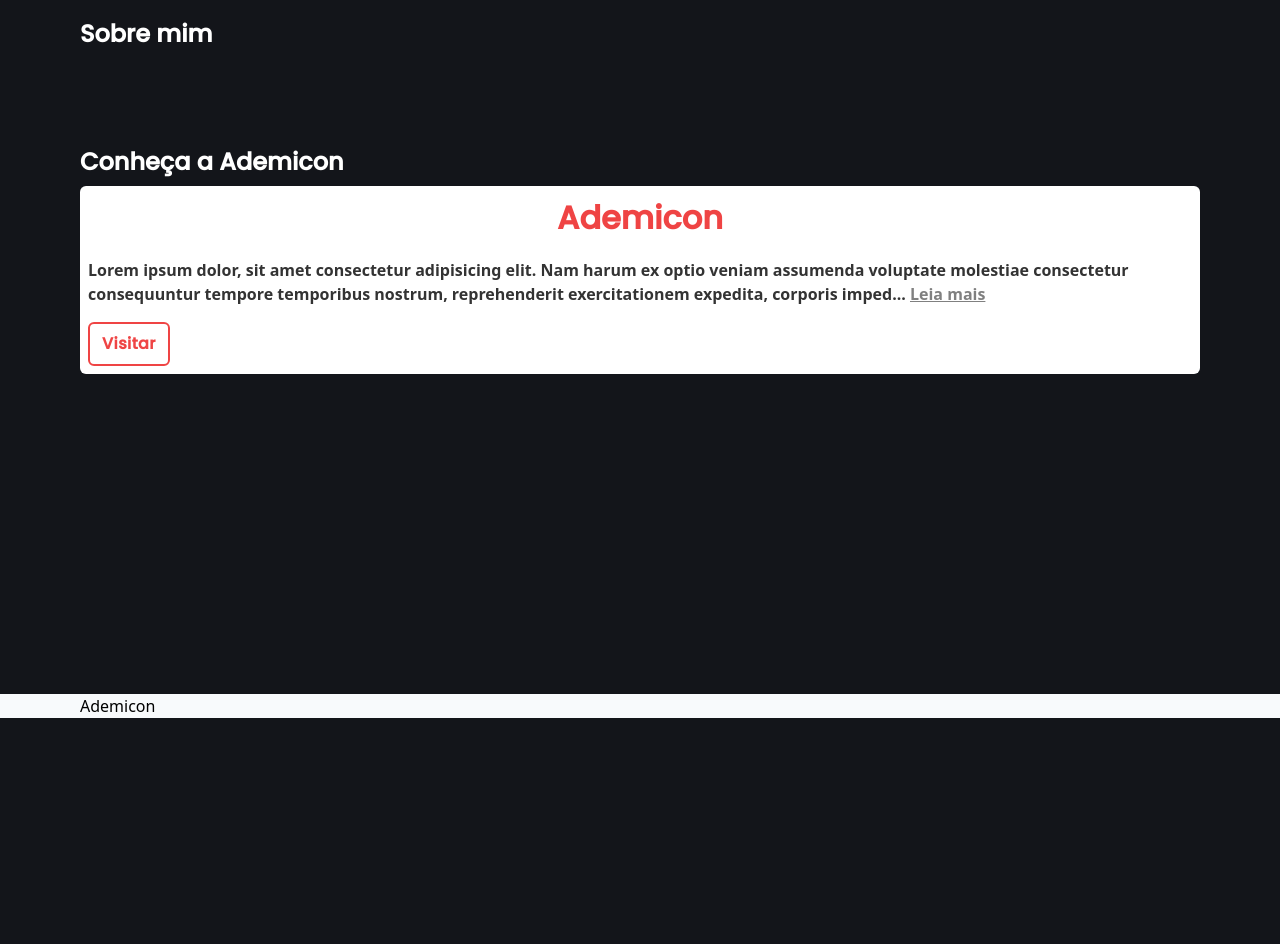
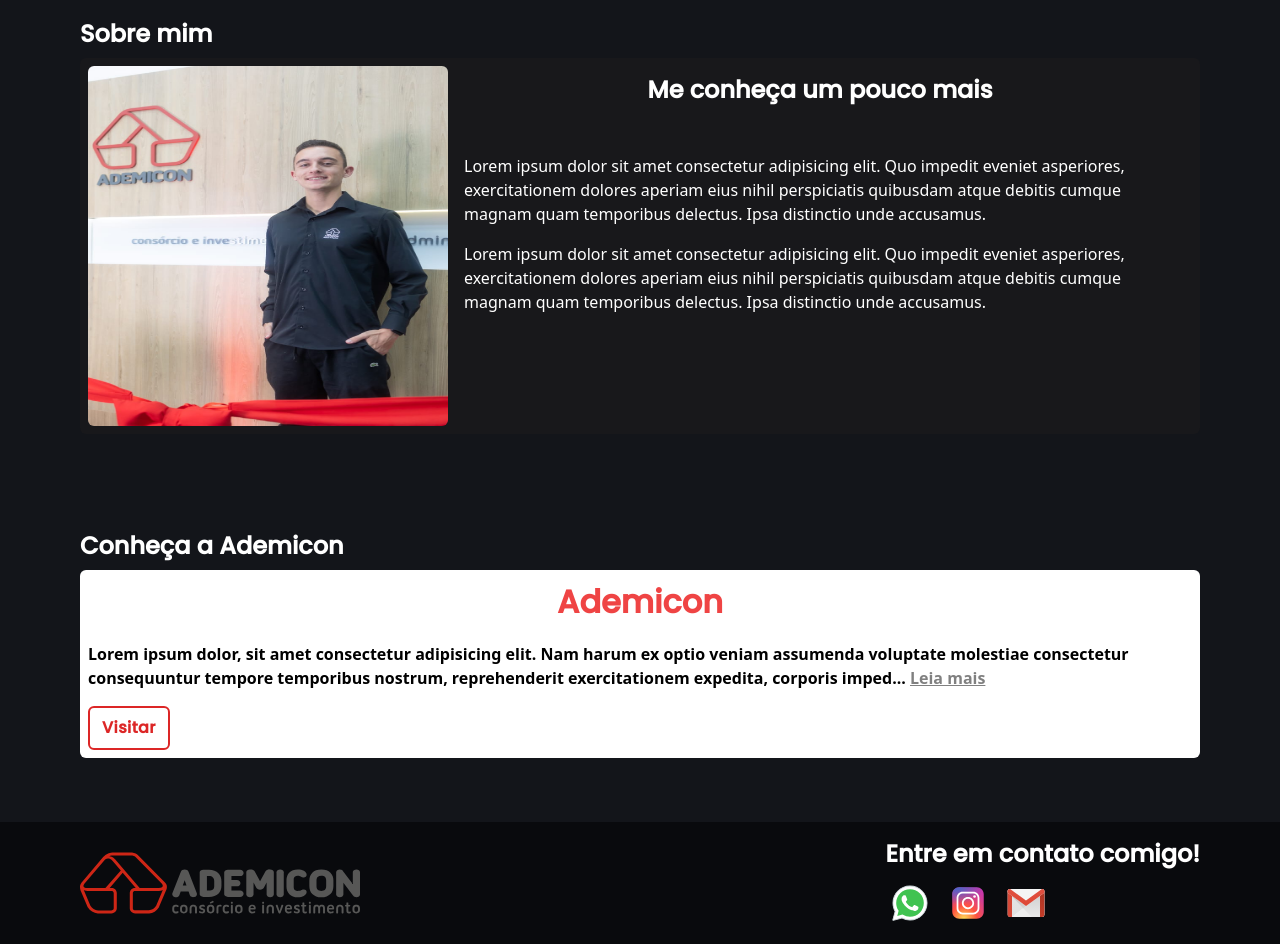
Before and after one commit to William-Romeu-Bronstrup/LandingPage-Fernando, an Astro site: page / in a window 1280 px wide. Shown: the part 1040-1984 px from the top of the page. Before the commit the page ends 1758 px from the top, so only its background shows below. Built offline with nearby package versions, Linux system fonts and the light colour scheme; Astro itself is replaced by a stand-in of ours.

Commit message:
Footer and AboutMe is done

```diff
--- a/src/components/Footer.astro
+++ b/src/components/Footer.astro
@@ -1,3 +1,18 @@
-<footer  class="px-20 bg-slate-50" id="footer">
-  <p>Ademicon</p>
+---
+import { Image } from 'astro:assets';
+import ademiconLogo  from "../../public/ademicon.svg";
+import Social from './utils/Social.astro';
+import Title from './Title.astro';
+
+---
+
+<footer  class={`px-20 py-4 bg-black/50 flex justify-between max-[800px]:flex-col max-[800px]:flex-col
+max-[800px]:gap-12 max-[800px]:px-10`} id="footer">
+  <Image title="Fernando schmidt" src={ademiconLogo} alt="Imagem de Fernando schmidt Consultor de Negócios" id="imageProfile"
+  class={`max-2xl:w-[280px] max-3xl:w-[360px] w-[480px] max-[800px]:mt-4`} />
+
+  <div>
+    <Title title='Entre em contato comigo!'/>
+    <Social className='flex gap-2 mt-2' showText={false}/>
+  </div>
 </footer>
--- a/src/components/main/AboutMe.astro
+++ b/src/components/main/AboutMe.astro
@@ -1,7 +1,25 @@
 ---
+import { Image } from 'astro:assets';
+import aboutMePicture  from "../../../public/aboutMePicture.jpg";
 import Title from "../Title.astro";
 ---
 
 <section id="aboutMe">
   <Title title="Sobre mim"/>
+
+  <div class="bg-zinc-900 rounded-md mt-2 p-2 flex max-[910px]:flex-col max-[910px]:justify-center max-[910px]:items-center">
+    <Image title="Fernando schmidt" src={aboutMePicture} alt="Imagem de Fernando schmidt Consultor de Negócios" id="imageProfile"
+    class={`max-2xl:w-[360px] max-2xl:h-[360px] max-3xl:w-[480px] max-3xl:h-[480px] w-[600px] h-[600px]
+    rounded-md aspect-square max-[910px]:object-cover`} />
+
+    <aside>
+      <h3 class="text-center p-2 mb-6 max-[910px]:mb-0 max-[910px]:mt-2 max-[910px]:text-[22px] max-3xl:text-2xl text-[2rem] text-white font-Poppins font-bold">Me conheça um pouco mais</h3>
+
+      <div class="p-4 flex flex-col gap-4 justify-start items-center max-[910px]:text-md max-3xl:text-base text-[1.5rem] font-medium text-white">
+        <p>Lorem ipsum dolor sit amet consectetur adipisicing elit. Quo impedit eveniet asperiores, exercitationem dolores aperiam eius nihil perspiciatis quibusdam atque debitis cumque magnam quam temporibus delectus. Ipsa distinctio unde accusamus.</p>
+
+        <p>Lorem ipsum dolor sit amet consectetur adipisicing elit. Quo impedit eveniet asperiores, exercitationem dolores aperiam eius nihil perspiciatis quibusdam atque debitis cumque magnam quam temporibus delectus. Ipsa distinctio unde accusamus.</p>
+      </div>
+    </aside>
+  </div>
 </section>
--- a/src/components/main/Ademicon.astro
+++ b/src/components/main/Ademicon.astro
@@ -33,7 +33,6 @@
 
       readMoreTag.setAttribute("id", "readMore")
       readMoreTag.setAttribute("status", "open")
-      readMoreTag.setAttribute("aria-expanded", "true")
 
       readMoreTag.innerText = "Leia menos"
 
@@ -46,7 +45,6 @@
 
       readMoreTag.setAttribute("id", "readMore")
       readMoreTag.setAttribute("status", "close")
-      readMoreTag.setAttribute("aria-expanded", "false")
 
       readMoreTag.innerText = "Leia mais"
 
@@ -62,15 +60,15 @@
   createReadMoreTag(false);
 </script>
 
-<section id="ademicon" class="mb-[20rem]">
+<section id="ademicon" class="mb-16">
   <Title title="Conheça a Ademicon"/>
 
   <div class="bg-white mt-2 p-2 rounded-md">
 
     <h3 class="text-red-500 text-center font-bold font-Poppins max-3xl:text-[2rem] text-[2.5rem]">Ademicon</h3>
-    <p class="text-black/80 font-semibold my-4 max-2xl:text-[1rem] text-[1.5rem]" id="showText"></p>
+    <p class="text-black font-semibold my-4 max-2xl:text-[1rem] text-[1.5rem]" id="showText"></p>
 
-    <a target="_blank" href="https://ademicon.com.br/" class="flex items-center justify-center gap-2 border-2 border-red-500 rounded-md w-fit text-red-500 font-bold font-Poppins px-3 py-2 hover:bg-red-500 hover:border-red-500 hover:text-white duration-150 tracking-wide max-sm:w-full">
+    <a target="_blank" href="https://ademicon.com.br/" class="flex items-center justify-center gap-2 border-2 border-red-600 rounded-md w-fit text-red-600 font-bold font-Poppins px-3 py-2 hover:bg-red-500 hover:border-red-500 hover:text-white duration-150 tracking-wide max-sm:w-full">
       Visitar
     </a>
   </div>
```
Also changed, not shown: public/aboutMePicture.jpg (added), public/ademicon.svg (added).
